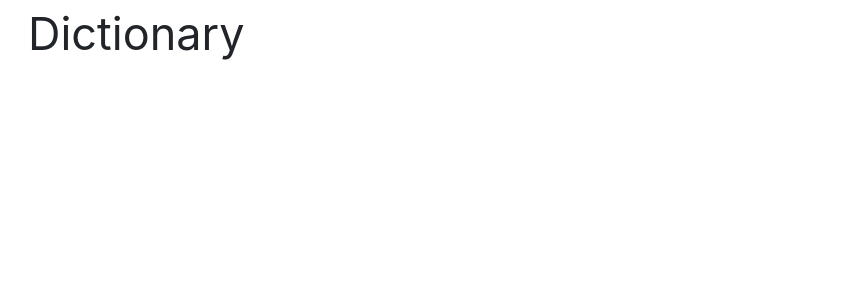
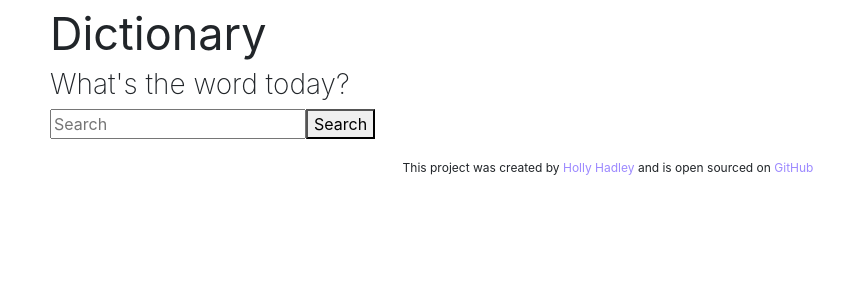
Before and after one commit to SuperNova721/dictionary-project, a React (Create React App) app: page / in a window 1280 px wide. Shown: the top 300 px of the page, without its empty margins (32-876 px from the left). Built offline with nearby package versions, Linux system fonts and the light colour scheme.

Commit message:
Created new component Dictionary and created a form. Added css file. and

```diff
--- a/src/App.css
+++ b/src/App.css
@@ -1,5 +1,15 @@
-.App {
+.App header{
   text-align: left;
-  margin-left: 60px;
   font-size: 45px;
 }
+.App footer {
+  margin-top: 20px;
+  text-align: center;
+  font-size: 12px;
+
+ }
+
+ .App a {
+   text-decoration: none;
+   color: #9c89ff;
+ }
--- a/src/App.js
+++ b/src/App.js
@@ -1,11 +1,22 @@
 import './App.css';
+import Dictionary from "./Dictionary.js";
 
 function App() {
   return (
     <div className="App">
+      <div className="container">
       <header className="dictionary-header">
         Dictionary
       </header>
+      <Dictionary />
+      <footer>
+        This project was created by
+        <a href="https://linkedin.com/in/holly-hadley7"> Holly Hadley </a>
+        and is open sourced on
+        <a href="https://github.com/SuperNova721/dictionary-project.git"> GitHub</a>
+
+      </footer>
+      </div>
     </div>
   );
 }
--- /dev/null
+++ b/src/Dictionary.css
@@ -0,0 +1,3 @@
+.Dictionary h3 {
+    font-weight: 200;
+}
--- /dev/null
+++ b/src/Dictionary.js
@@ -0,0 +1,26 @@
+import React, { useState } from "react";
+import "./Dictionary.css";
+
+export default function Dictionary() {
+    let [keyword, setKeyword] = useState("");
+
+    function search(event) {
+        event.preventDefault();
+        alert(`Searching for ${keyword} definition`);
+    }
+
+    function handleKeywordChange(event) {
+        setKeyword(event.target.value);
+    }
+
+    return (
+        <div className="Dictionary">
+            <div>
+            <h3>What's the word today?</h3>
+            <form onSubmit={search}>
+                <input type="search" placeholder="Search" onChange={handleKeywordChange} />
+                <button type="submit">Search</button>
+            </form>
+            </div>
+        </div> );
+}
```
